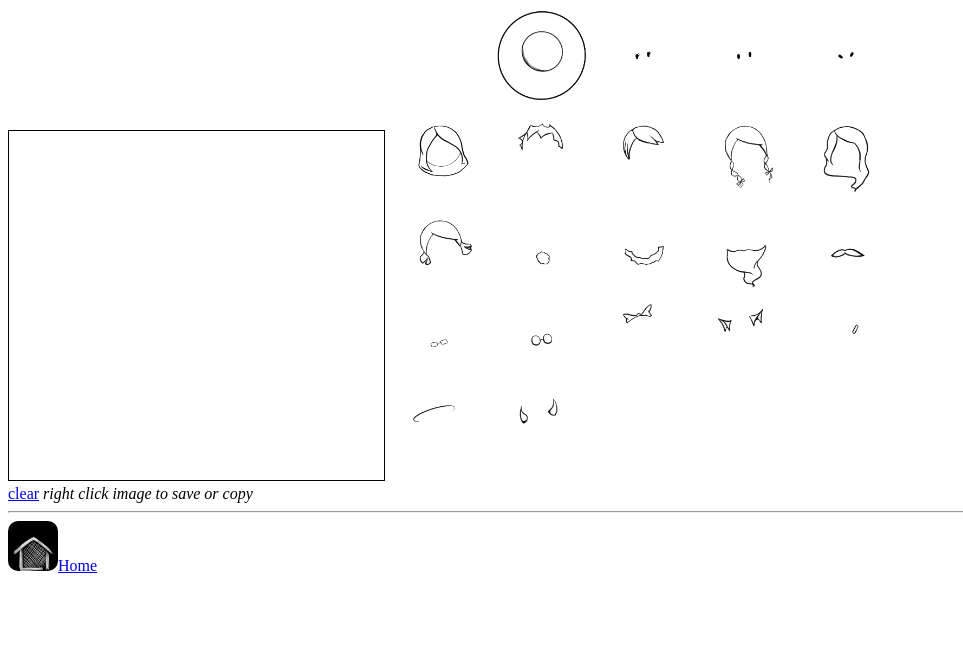
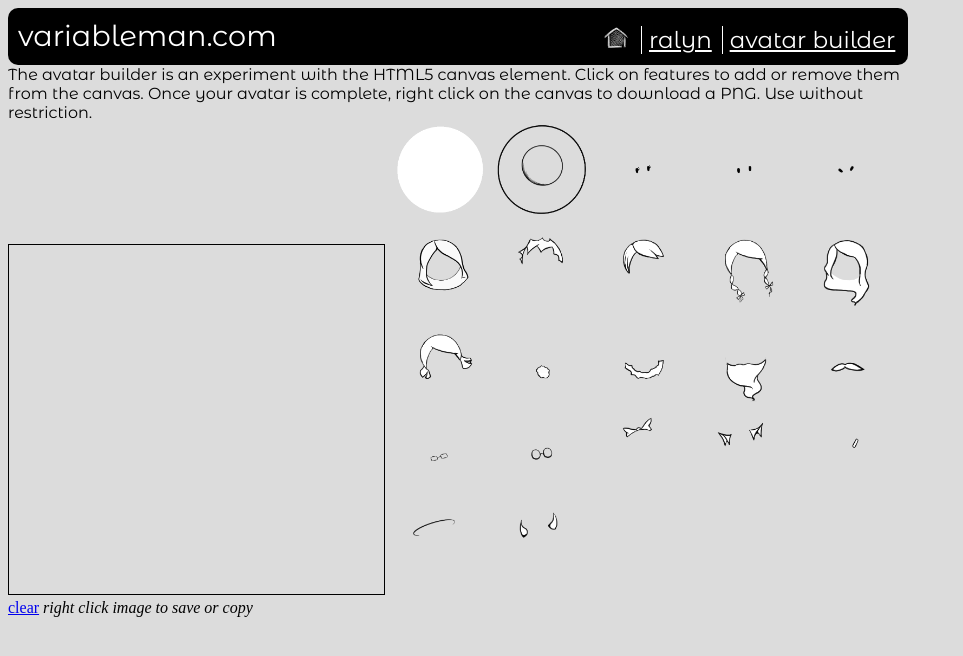
Before and after one commit to edenmack/variableman-website, a plain HTML site: page avatar.html in a window 1280 px wide. Shown: the whole page, without its empty margins (0-963 px from the left). Drawn offline with Linux system fonts and the light colour scheme; a web font is replaced by a local one.

```diff
--- a/avatar.html
+++ b/avatar.html
@@ -10,6 +10,40 @@
         <!--link rel="stylesheet" href="style/vman.css"-->
 
 		<!--script src="avatar.json"></script-->
+		<style>
+BODY{
+    background-color: gainsboro;
+    align-content: center;
+}
+main{
+    width:900px;
+    display:flex;
+    flex-direction: column;
+    align-content: center;
+    justify-content: center;
+	font-family: 'Montserrat Alternates', sans-serif;
+}
+
+header{
+    background-color: black;
+    color:white;
+    font-family: 'Montserrat Alternates', sans-serif;
+    font-size:1.8em;
+    padding:10px;
+    border-radius: 10px;
+    display: flex;
+    justify-content: space-between;
+}
+header a{
+    font-size:.8em;
+    color:white;
+}
+nav a{
+    border-left: thin solid white;
+    padding-left: 5pt;
+    padding-right: 2pt;
+}
+		</style>
 		<script language="JavaScript">
 let frames = {
 
@@ -318,11 +352,21 @@
 		</script>
 	</head>
 	<body onload="setup();">
+		<main>
+			<header>
+				variableman.com
+				<nav>
+					<a href="./" title="home" style="border:thin none white;"><img src="img/home.png" height="30px"/></a>
+					<a href="ralyn.html" title="ralyn programming language">ralyn</a>
+					<a href="avatar.html" title="avatar builder">avatar builder</a>
+				</nav>
+			</header>
+			The avatar builder is an experiment with the HTML5 canvas element. Click on features to add or
+			remove them from the canvas. Once your avatar is complete, right click on the canvas to download
+			a PNG. Use without restriction.
+		</main>
 		<canvas id="avatarBuilderCanvas"></canvas>
 		<img id="avatarPalet" src="img/avatarBuilder.png" style="width:508px;" onClick="selectFrame();">
 		<br/><a href="JavaScript:clearAll();">clear</a> <em>right click image to save or copy</em>
-
-		<HR/>
-		<a href="./"><img src="img/home.png" style="background-color: black; border-radius: 10px;">Home</a>
 	</body>
 </html>
```
Also changed, not shown: index.html (+21 -18 lines), ralyn.html (+3 -1 lines), img/avatar_example.png (added).
